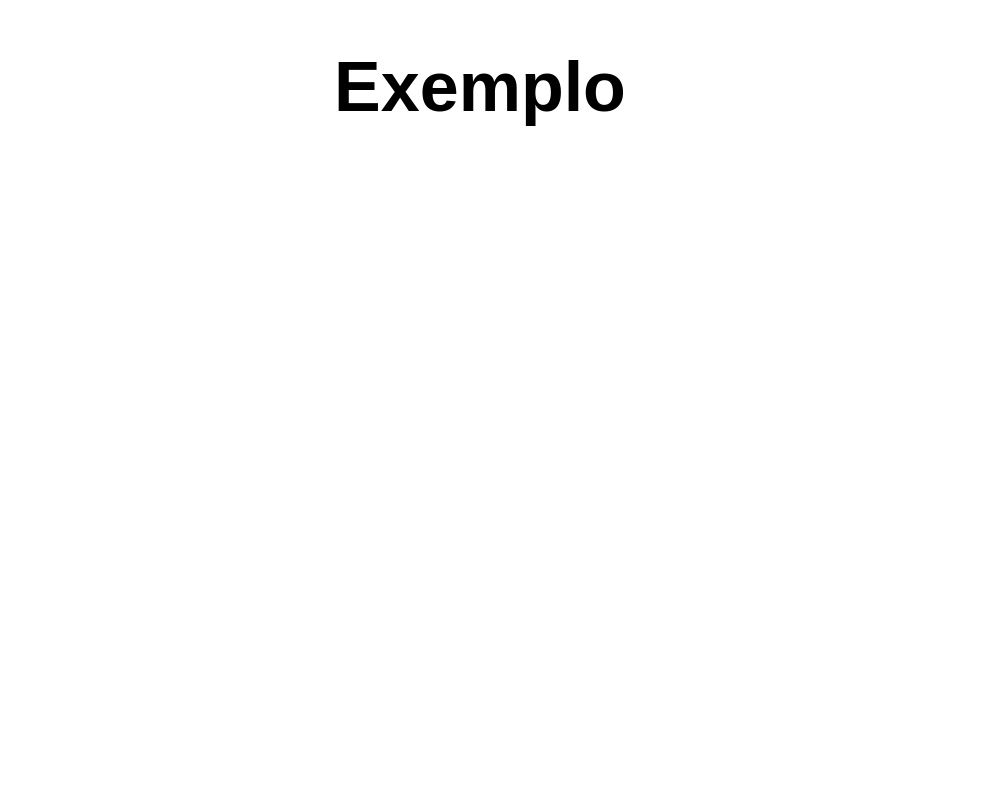
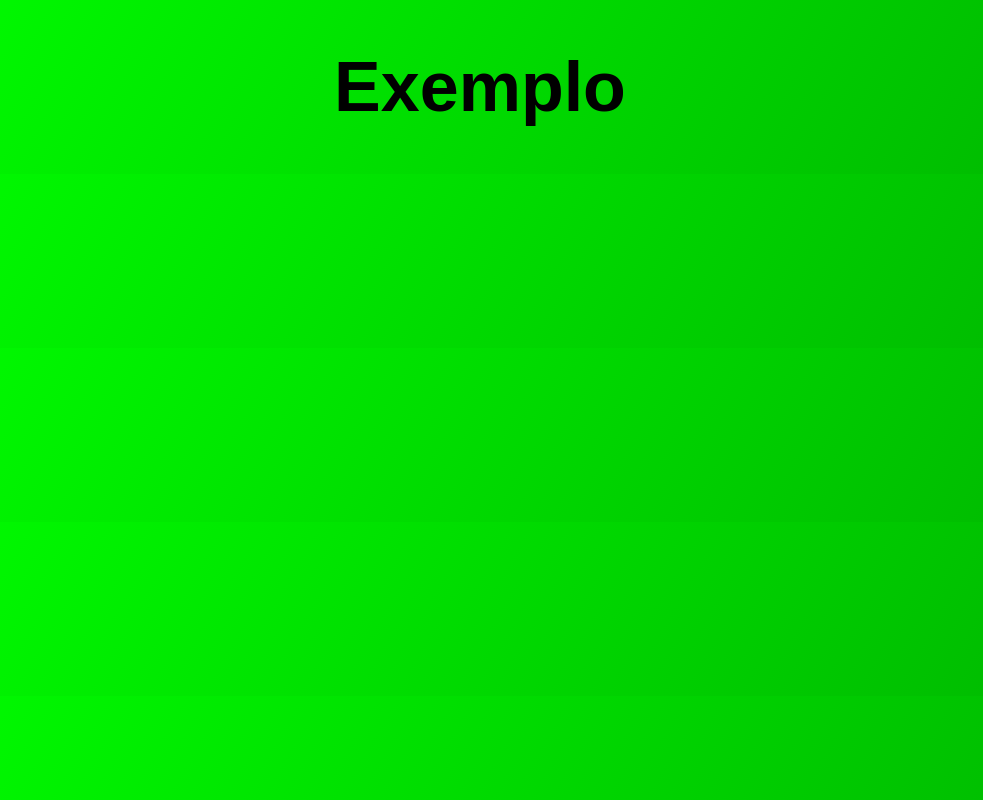
Before and after one commit to ErickAnthonyNovaes/Apresentacao, a plain HTML site: page index.html in a window 1280 px wide. Shown: the whole page, without its empty margins (160-1143 px from the left). Drawn offline with Linux system fonts and the light colour scheme.

Commit message:
Update index.html

```diff
--- a/index.html
+++ b/index.html
@@ -5,7 +5,7 @@
 </head>
 <style>
  body {
-  background: linear-gradient(120deg; #00ff00; #00b700);
+  background: linear-gradient(120deg, #00ff00, #00b700);
  }
  .titulo {
   font-family: "Arial";
```
